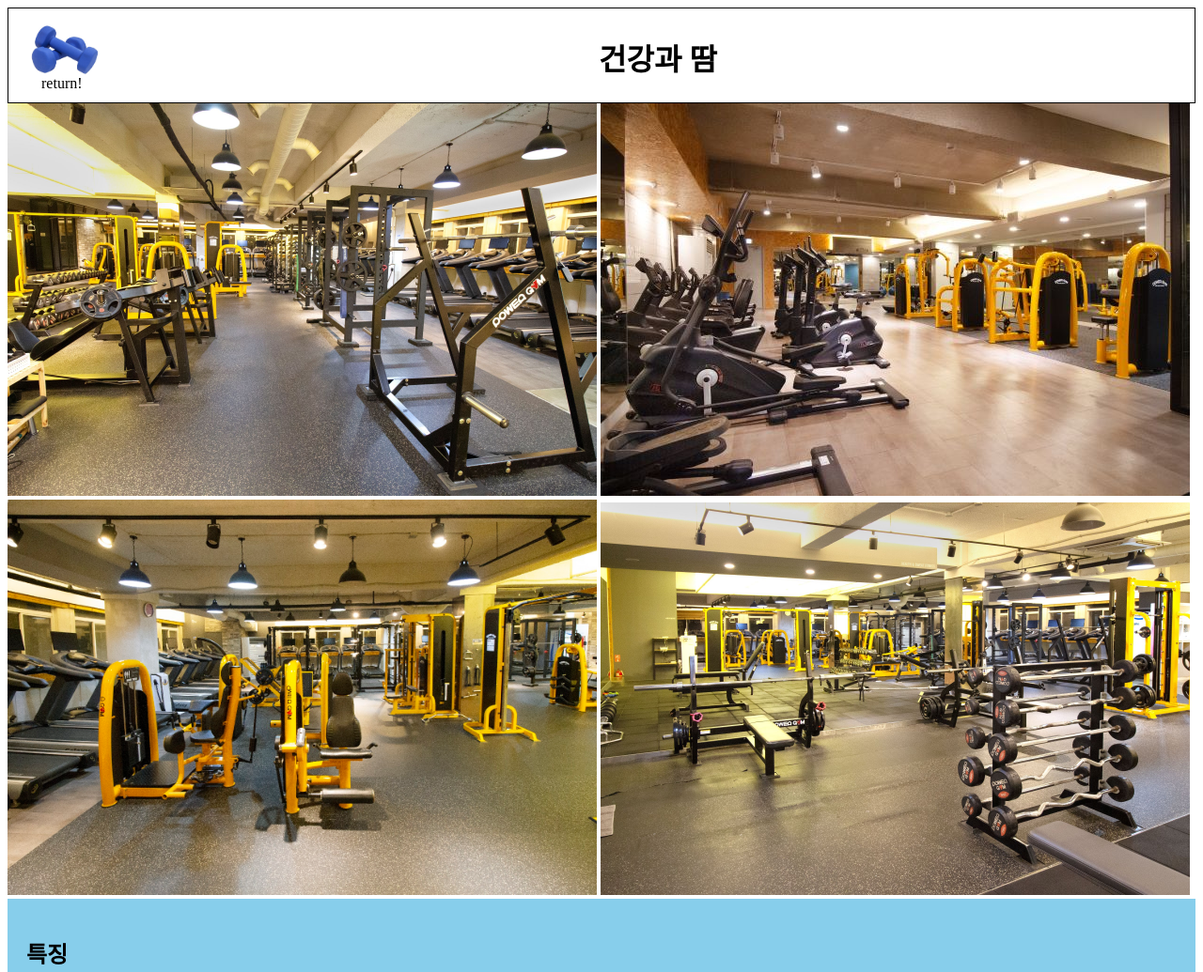
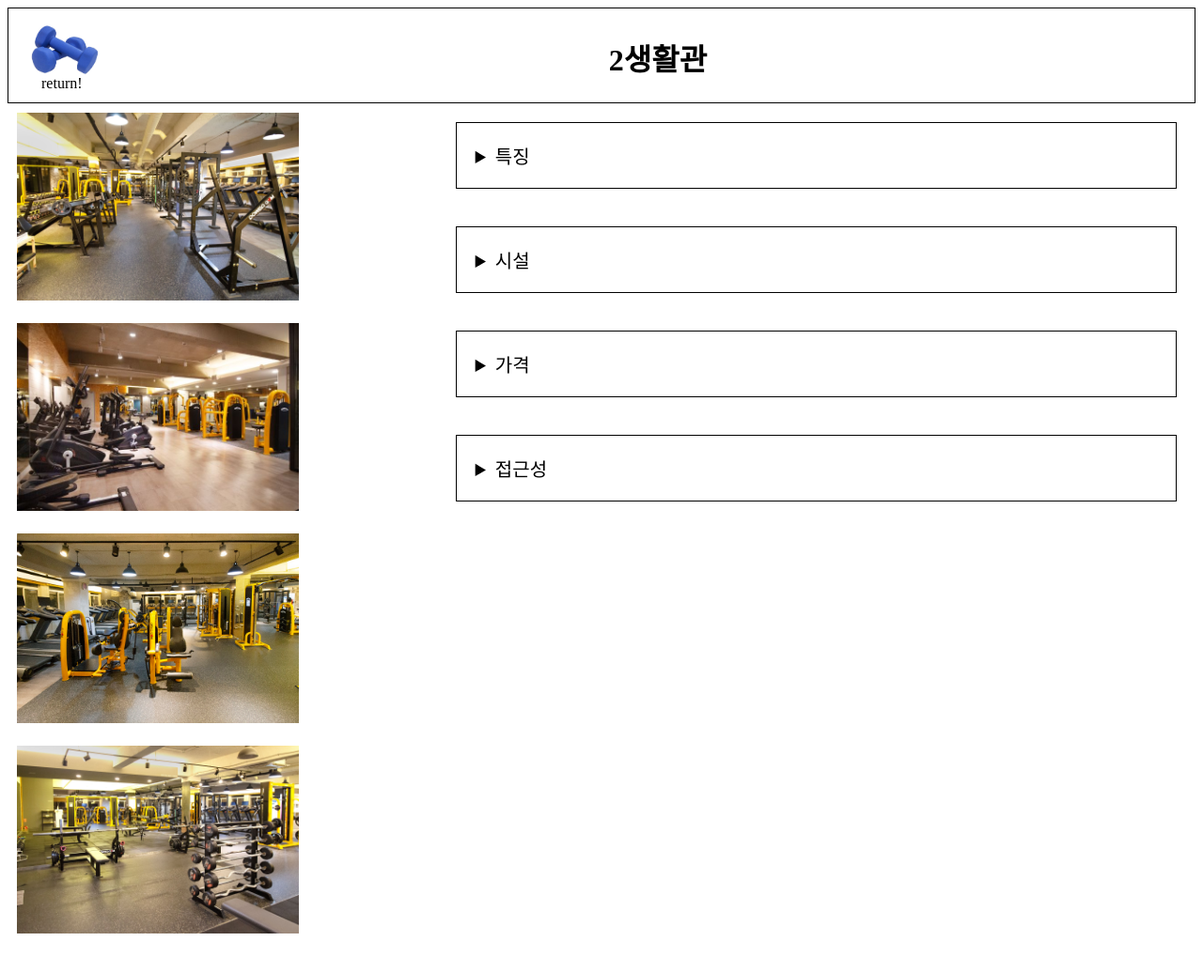
Before and after one commit to jun980920/websp, a plain HTML site: page 2생활관.html in a window 1280 px wide. Shown: the top 1035 px of the page at 94% size. Drawn offline with Linux system fonts and the light colour scheme; files whose address does not match are found by name; a web font is replaced by a local one.

Commit message:
2생활관 헬스장 사이트 디자인 수정

```diff
--- a/2생활관.html
+++ b/2생활관.html
@@ -2,35 +2,34 @@
   <html lang="ko">
   <head>
     <meta charset="UTF-8">
-  <title>건강과 땀</title>
+    <title>2생활관</title>
     <link rel="preconnect" href="https://fonts.googleapis.com">
   <link rel="preconnect" href="https://fonts.gstatic.com" crossorigin>
   <link href="https://fonts.googleapis.com/css2?family=Gowun+Batang&family=Noto+Sans+KR:wght@100;300;400;500;700&display=swap" rel="stylesheet">
   <link rel="stylesheet" type="text/css" href="mainstyle.css">
     <link type="text/css" rel="stylesheet" href="style copy.css">
-  <style>
-  </style>
+
   </head>
 
   <body>
     <header>
       <a href="main.html">
         <img id="banner" src="imgs/dumbel.jpg" alt="이미지">
+        <div id="return">return!</div>
       </a>
-    <h1>건강과 땀</h1>
-    <div id="return">return!</div>
+      <h1>2생활관</h1>
     </header>
-
+      <div id="main_content">
           <section id="section1">
             <img src="imgs/healthsweat1.jpg" alt="건강과땀 매장사진1" width="100%">
             <img src="imgs/healthsweat2.jpg" alt="건강과땀 매장사진2" width="100%">
             <img src="imgs/healthsweat3.jpg" alt="건강과땀 매장사진3" width="100%">
             <img src="imgs/healthsweat4.jpg" alt="건강과땀 매장사진4" width="100%">
-
           </section>
           <section id="section2">
             <article>
-        <h2>특징</h2>
+              <details>
+                <summary>특징</summary>
                 <ul>
                   <li>
                   학교 안에 있어 접근성이 좋아 짧은 공강 시간에도 다녀올 수 있다.
@@ -48,26 +47,35 @@
                     한양대에 유학생으로 온 다양한 인종의 외국인들도 많이 이용한다.
                   </li>
                 </ul>
+              </details>
             </article>
             <article>
-        <h2>시설</h2>
+              <details>
+                <summary>시설</summary>
                 <p>파워랙 4개, 런닝머신 20여개, 랫풀다운, 시티드로우, 체스트프레스, 숄더프레스,
                   암컬, 어시스트풀업, 레그프레스, 레그익스텐션, 레그컬, 다수의 덤벨 바벨 및 넓은 프리웨이트존 등
                 </p>
+              </details>
             </article>
             <article>
-        <h2>가격</h2>
+              <details>
+                <summary>가격</summary>
                 <img id="imgs/healthsweat_price" src="healthsweat_price.jpg" alt="건강과땀 가격표" width="100%">
+              </details>
             </article>
             <article>
-        <h2>접근성</h2>
+              <details>
+                <summary>접근성</summary>
                 <p>
                   올림픽 체육관 웨이트 트레이닝실과 함께 학교 안에 있는 두 개의 헬스장 중 하나이다.
                   특히 학생회관 5층에 위치하여 학교 정문 및 한양대역에서 오가기 좋다.
                   또한 바로 앞 사회과학관의 엘리베이터를 이용하면 언덕길을 통하지 않고 중앙도서관 등지에서
                 쉽게 오갈 수 있다.
               </p>
+            </details>
           </article>
         </section>
+      </div>
+
   </body>
   </html>
--- a/style copy.css
+++ b/style copy.css
@@ -1,37 +1,23 @@
 
 #section1 {
+    display: block;
+    width: 55%;
+    margin-right: 1%;
+    float: left;
+}
+#section1 img {
+    padding: 10px;
     width: 100%;
-    float: left;
-    margin-right: 1%;
-}
-#section1 img{
-    width:49.6%;
+    max-width: 300px;
+    min-width: 200px;
 }
 #section2 {
-    display: inline-block;
-    background-color: skyblue;
-    width: 100%;
+    display: block;
+    width:100%
 }
+
 article{padding:20px}
 p,ul{background-color: white; padding: 20px;}
-
-#banner{
-    width:100px;
-    float:left;
-    padding:10px;
-}
-header{
-    height:100px;
-    border: 1px solid black;
-    display:relative;
-}
-
-header h1{
-    padding-top:8px;
-    width:400px;
-    display:inline-block;
-}
-*{font-family: 'Gowun Batang', serif;}
 #return {
     position: absolute;
     top: 80px;
@@ -41,3 +27,31 @@ header h1{
 #section2 li{
     list-style-type: decimal;
 }
+#banner{
+    width:100px;
+    float:left;
+    padding:10px;
+}
+header{
+    height:100px;
+    border: 1px solid black;
+    text-align:center;
+    display:relative;
+}
+
+header h1{
+    padding-top:8px;
+    vertical-align:middle;
+    display:inline-block;
+}
+*{font-family: 'Gowun Batang', serif;}
+#main_content{
+    width:100%;
+}
+summary{
+    font-size:20px;
+}
+details{
+    padding:20px;
+    border:1px solid black;
+}
```
Lines whose indentation alone changed are shown as unchanged.
